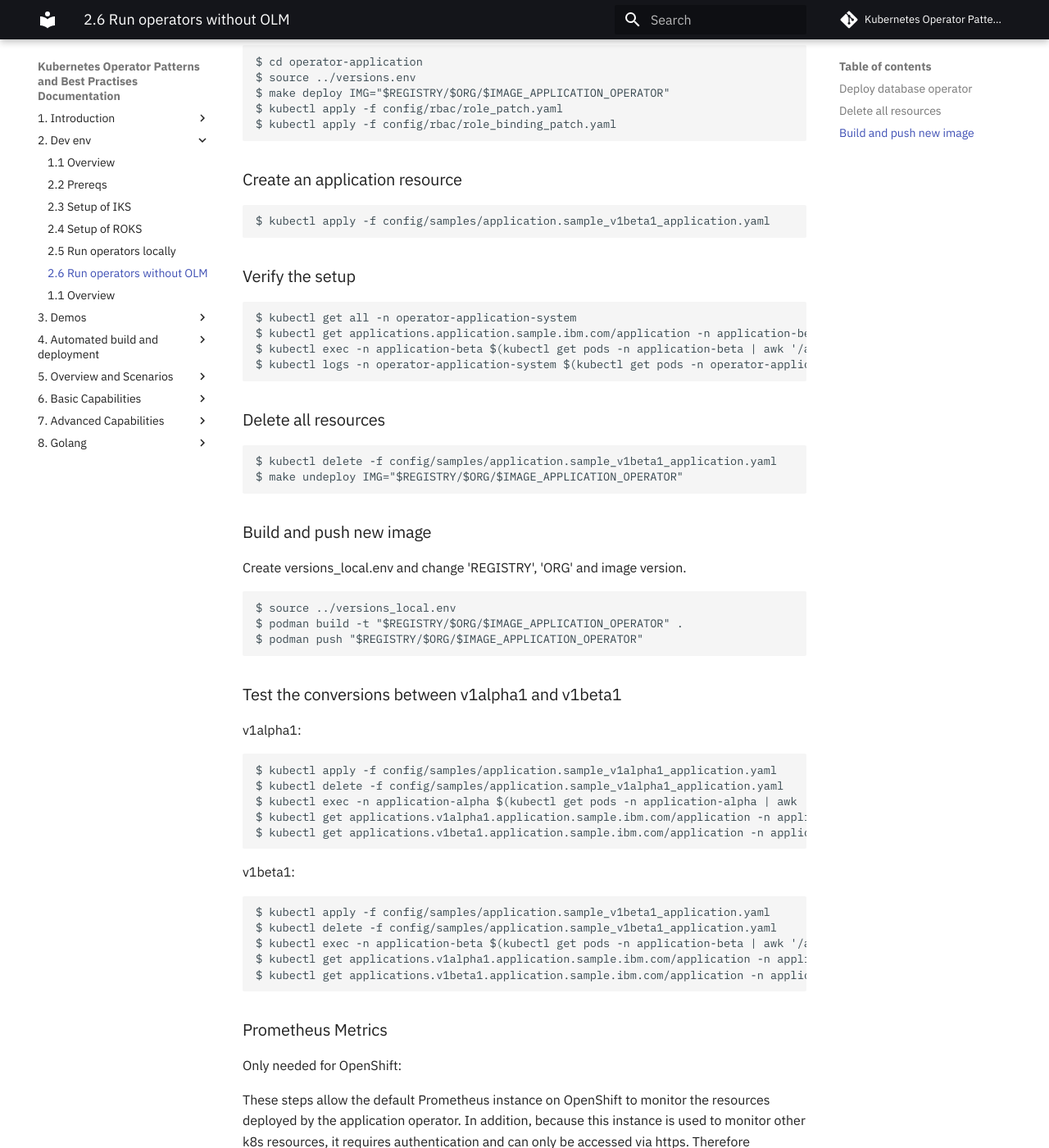
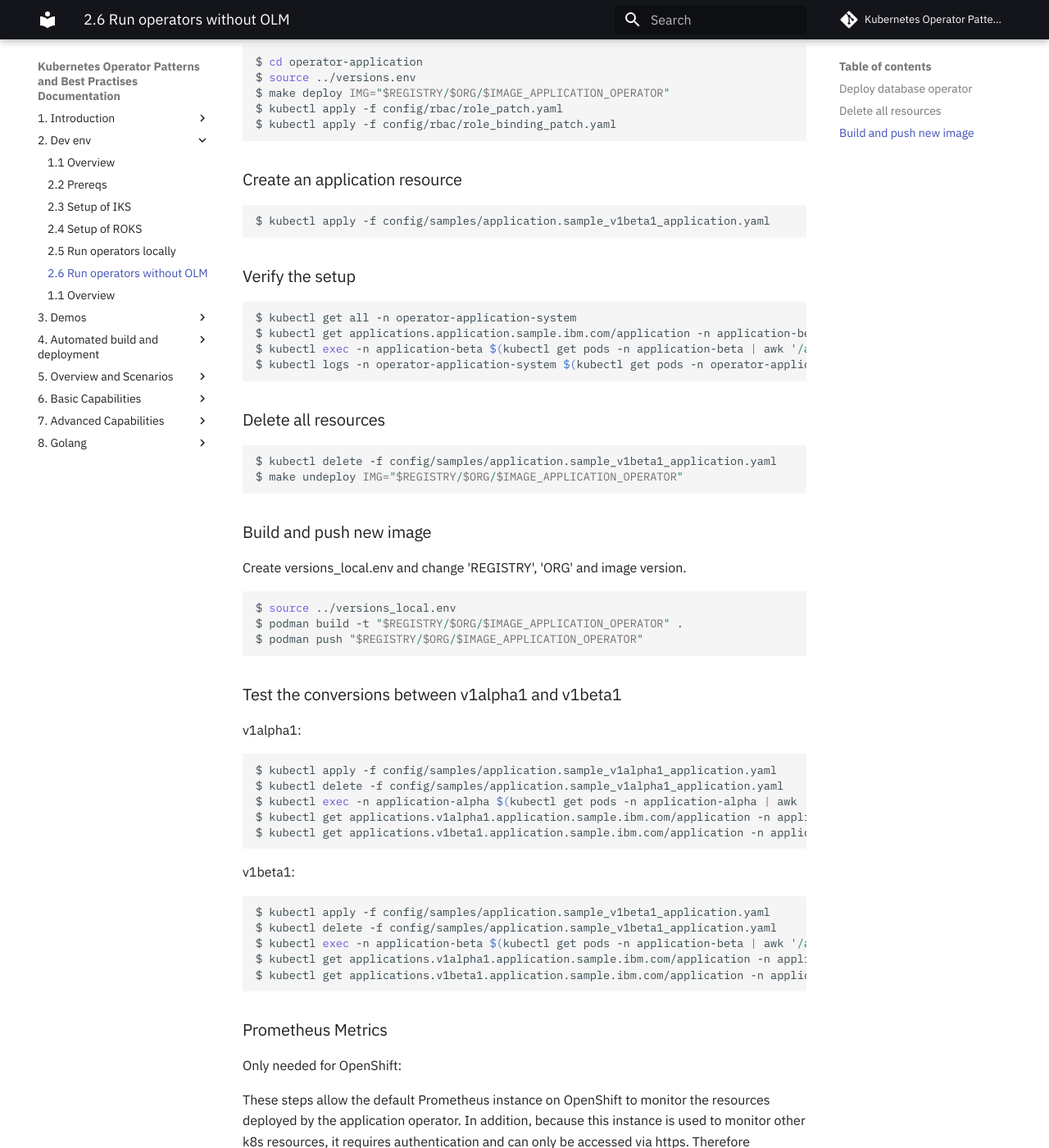
Before and after one commit to IBM/operator-sample-go-documentation, an MkDocs documentation site: the page built from documentation/automation-run-operators-without-olm.md, in a window 1280 px wide and 1400 px high, scrolled down 1304 px. Shown: the whole window at 82% size. Built offline with MkDocs 1.6.1 and Material for MkDocs 9.7.7, drawn with Linux system fonts in a browser that asks for light colours; comment, search, counter and statistics services are not loaded; some of the changed text lies outside the part shown.

Commit message:
minor changes to automation-run-operators-without-olm.md

````diff
--- a/documentation/automation-run-operators-without-olm.md
+++ b/documentation/automation-run-operators-without-olm.md
@@ -53,7 +53,7 @@ Before running the application operator, the database operator needs to be deplo
 
 ### Deploy the operator
 
-```
+```shell
 $ cd operator-application
 $ source ../versions.env
 $ make deploy IMG="$REGISTRY/$ORG/$IMAGE_APPLICATION_OPERATOR"
@@ -63,13 +63,13 @@ $ kubectl apply -f config/rbac/role_binding_patch.yaml
 
 ### Create an application resource
 
-```
+```shell
 $ kubectl apply -f config/samples/application.sample_v1beta1_application.yaml
 ```
 
 ### Verify the setup
 
-```
+```shell
 $ kubectl get all -n operator-application-system
 $ kubectl get applications.application.sample.ibm.com/application -n application-beta -oyaml
 $ kubectl exec -n application-beta $(kubectl get pods -n application-beta | awk '/application-deployment-microservice/ {print $1;exit}') --container application-microservice -- curl http://localhost:8081/hello
@@ -78,7 +78,7 @@ $ kubectl logs -n operator-application-system $(kubectl get pods -n operator-app
 
 ### Delete all resources
 
-```
+```shell
 $ kubectl delete -f config/samples/application.sample_v1beta1_application.yaml
 $ make undeploy IMG="$REGISTRY/$ORG/$IMAGE_APPLICATION_OPERATOR"
 ```
@@ -87,7 +87,7 @@ $ make undeploy IMG="$REGISTRY/$ORG/$IMAGE_APPLICATION_OPERATOR"
 
 Create versions_local.env and change 'REGISTRY', 'ORG' and image version.
 
-```
+```shell
 $ source ../versions_local.env
 $ podman build -t "$REGISTRY/$ORG/$IMAGE_APPLICATION_OPERATOR" .
 $ podman push "$REGISTRY/$ORG/$IMAGE_APPLICATION_OPERATOR"
@@ -97,7 +97,7 @@ $ podman push "$REGISTRY/$ORG/$IMAGE_APPLICATION_OPERATOR"
 
 v1alpha1:
 
-```
+```shell
 $ kubectl apply -f config/samples/application.sample_v1alpha1_application.yaml
 $ kubectl delete -f config/samples/application.sample_v1alpha1_application.yaml
 $ kubectl exec -n application-alpha $(kubectl get pods -n application-alpha | awk '/application-deployment-microservice/ {print $1;exit}') --container application-microservice -- curl http://localhost:8081/hello
@@ -107,7 +107,7 @@ $ kubectl get applications.v1beta1.application.sample.ibm.com/application -n app
 
 v1beta1:
 
-```
+```shell
 $ kubectl apply -f config/samples/application.sample_v1beta1_application.yaml
 $ kubectl delete -f config/samples/application.sample_v1beta1_application.yaml
 $ kubectl exec -n application-beta $(kubectl get pods -n application-beta | awk '/application-deployment-microservice/ {print $1;exit}') --container application-microservice -- curl http://localhost:8081/hello
@@ -121,14 +121,14 @@ Only needed for OpenShift:
 
 These steps allow the default Prometheus instance on OpenShift to monitor the resources deployed by the application operator.  In addition, because this instance is used to monitor other k8s resources, it requires authentication and can only be accessed via https.  Therefore additional secrets must be created providing a certificate and bearer token which are used by the [application scaler](../operator-application-scaler/README.md) job to access the Prometheus API.  Additional RBAC permissions are also required.
 
-```
+```shell
 $ oc label namespace application-beta openshift.io/cluster-monitoring="true"
 $ cd operator-application
 $ kubectl apply -f prometheus/role-openshift.yaml
 $ oc get secrets -n openshift-ingress
 ```
 Locate the default TLS secret with type 'kubernetes.io/tls', e.g. 'deleeuw-ocp-cluster-162e406f043e20da9b0ef0731954a894-0000'
-```
+```shell
 oc extract secret/<default TLS secret for your cluster> --to=/tmp -n openshift-ingress
 kubectl create secret generic prometheus-cert-secret --from-file=/tmp/tls.crt -n application-beta
 oc sa get-token -n openshift-monitoring prometheus-k8s > /tmp/token.txt
@@ -137,14 +137,14 @@ kubectl create secret generic prometheus-token-secret --from-file=/tmp/token.txt
 
 For both OpenShift and Kubernetes:
 
-```
+```shell
 $ cd operator-application
 $ kubectl apply -f prometheus/role-all.yaml
 ```
 
 For both OpenShift and Kubernetes, open the Prometheus dashboard:
 
-```
+```shell
 $ kubectl port-forward service/prometheus-operated -n monitoring 9090
 or for OpenShift:
 $ kubectl port-forward service/prometheus-operated -n openshift-monitoring 9090
````
